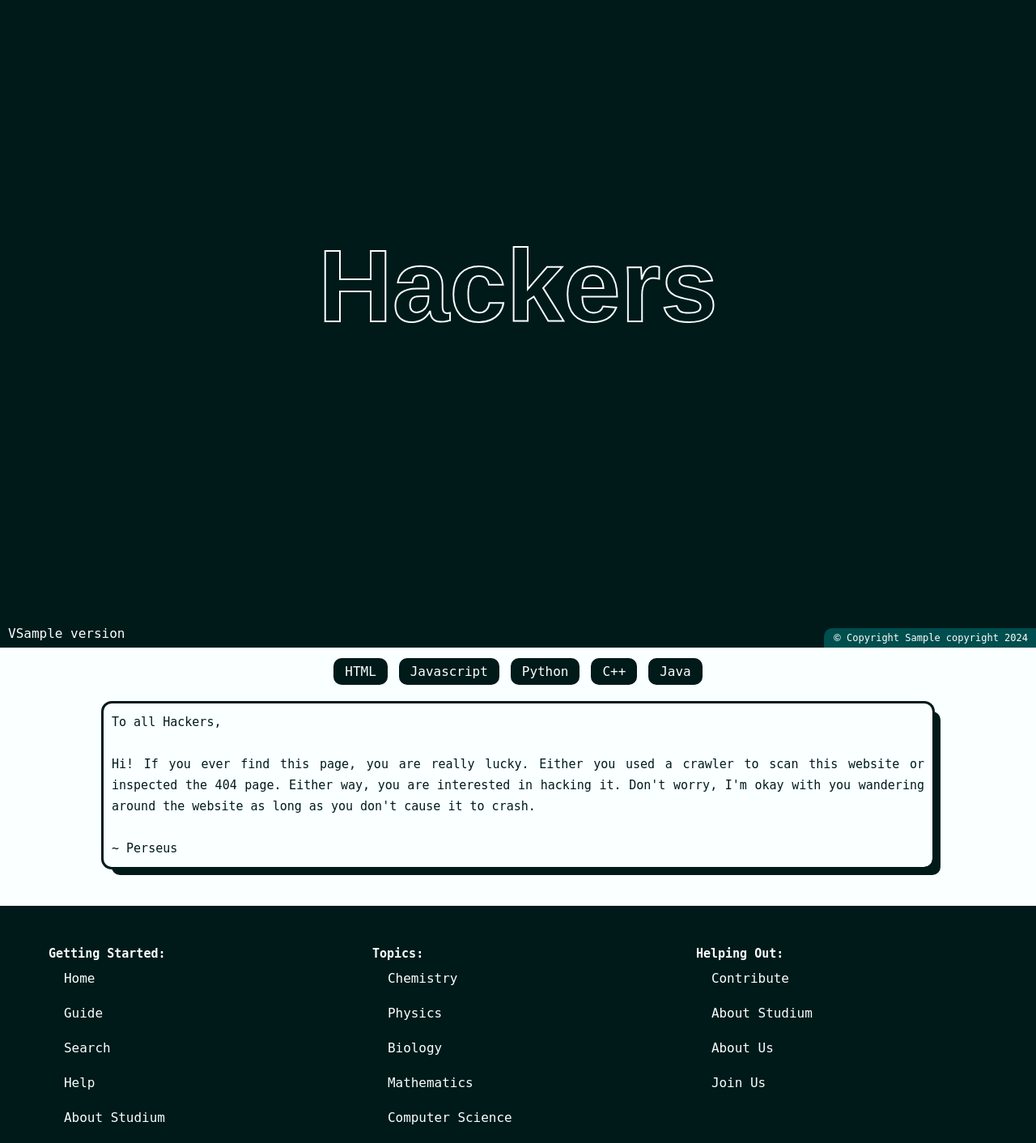
After one commit to Saturnyx/Flask_Studium, a Python web app: template templates/hackers.html in a window 1280 px wide. The commit adds this page. Shown: the whole page at 81% size. Run offline with Jinja, Linux system fonts and the light colour scheme; the template is opened without the code that fills it: most values are stand-ins (such as "Sample title", 1, 10 or a date in 2020).

Commit message:
updated footer
Signed-off-by: Harshal <23sabarimanickam.h@acsians.acsi.edu.sg>

```diff
--- a/static/new.css
+++ b/static/new.css
@@ -210,7 +210,7 @@ sup {
 }
 
 .footer {
-    border-radius: 20px 20px 0 0;
+    border-radius: 0;
     bottom: 0;
     left: 0;
     right: 0;
@@ -242,7 +242,7 @@ sup {
 .logo {
     top: 0;
     left: 0;
-    padding: 3vw;
+    padding: 20px;
     position: fixed;
 }
 
--- /dev/null
+++ b/templates/hackers.html
@@ -0,0 +1,110 @@
+<!doctype html>
+<html lang="en" style="background: hsl(180, 100%, 5%)">
+<head>
+    <meta charset="UTF-8"/>
+    <title>Hackers</title>
+    <link
+            rel="stylesheet"
+            href="{{ url_for('static', filename='new.css') }}"
+    />
+    <link
+            rel="icon"
+            href="{{ url_for('static', filename="images/logo-light.svg") }}"
+            type="image/x-icon"
+    />
+    <meta name="viewport" content="width=device-width, initial-scale=1.0"/>
+</head>
+<body>
+<div class="background">
+    <h1>Hackers</h1>
+    <p class="version-class">V{{ version }}</p>
+</div>
+<div class="horizontal-space"></div>
+<div class="content">
+    <div style="text-align: center">
+        <button>HTML</button>
+        <button>Javascript</button>
+        <button>Python</button>
+        <button>C++</button>
+        <button>Java</button>
+    </div>
+
+    <div class="horizontal-space"></div>
+    <p class="box">
+        To all Hackers,
+        <br/><br/>
+        Hi! If you ever find this page, you are really lucky. Either you used a crawler to scan this website or
+        inspected the 404 page. Either way, you are interested in hacking it. Don't worry, I'm okay with you wandering
+        around the website as long as you don't cause it to crash.<br/><br/>
+
+        ~ Perseus
+    </p>
+    <div class="horizontal-space"></div>
+</div>
+
+<div class="footer">
+    <div class="row" style="padding-left: 10px; padding-right: 10px">
+        <div class="column">
+            <b>Getting Started:</b><br/>
+            <button onclick="window.location.href='/'">Home</button>
+            <br/>
+            <button onclick="window.location.href='/guide'">Guide</button>
+            <br/>
+            <button onclick="window.location.href='/search'">Search</button>
+            <br/>
+            <button onclick="window.location.href='/help'">Help</button>
+            <br/>
+            <button onclick="window.location.href='/about_studium'">
+                About Studium
+            </button>
+        </div>
+        <div class="column">
+            <b>Topics:</b><br/>
+            <button onclick="window.location.href='/chemistry/chemistry'">
+                Chemistry
+            </button>
+            <br/>
+            <button onclick="window.location.href='/physics/physics'">Physics</button>
+            <br/>
+            <button>Biology</button>
+            <br/>
+            <button>Mathematics</button>
+            <br/>
+            <button>Computer Science</button>
+            <br/>
+        </div>
+        <div class="column">
+            <b>Helping Out:</b><br/>
+            <button>Contribute</button>
+            <br/>
+            <button onclick="window.location.href='/about_studium'">
+                About Studium
+            </button>
+            <br/>
+            <button onclick="window.location.href='/about_us'">About Us</button>
+            <br/>
+            <button>Join Us</button>
+            <br/>
+        </div>
+    </div>
+</div>
+</body>
+<div class="copyright">
+    <p
+            style="
+        font-size: 12px;
+        padding-left: 5px;
+        padding-right: 10px;
+        margin: 0;
+        line-height: normal;
+        font-family:
+          Space Mono,
+          monospace;
+        color: hsl(0, 0%, 100%);
+      "
+    >
+        &nbsp;<b style="font-family: Arial, serif">©</b> Copyright {{ copyright }} 2024
+    </p>
+</div>
+
+</html>
```
Also changed, not shown: static/images/logo-light.svg (added), 1 other file.
